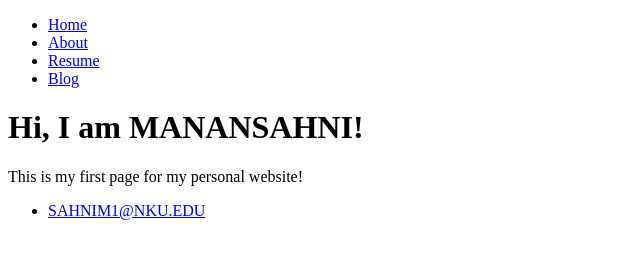
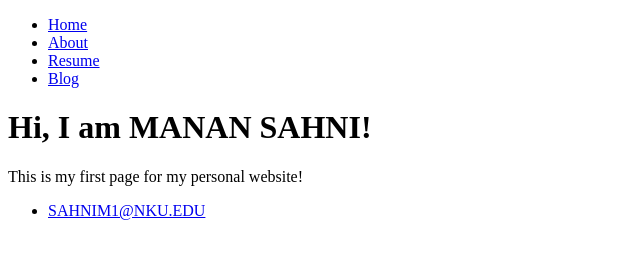
Before and after one commit to sahnim1/sahnim1, a plain HTML site: page index.html in a window 1280 px wide. Shown: the full height of the page, 0-640 px from the left. Drawn offline with Linux system fonts and the light colour scheme.

Commit message:
Update index.html

```diff
--- a/index.html
+++ b/index.html
@@ -14,7 +14,7 @@
    </nav>
    <div class=”container”>
      <div class=”blurb”>
-       <h1>Hi, I am MANANSAHNI!</h1>
+       <h1>Hi, I am MANAN SAHNI!</h1>
        <p>This is my first page for my personal website!</a></p>
      </div>
    </div>
```
